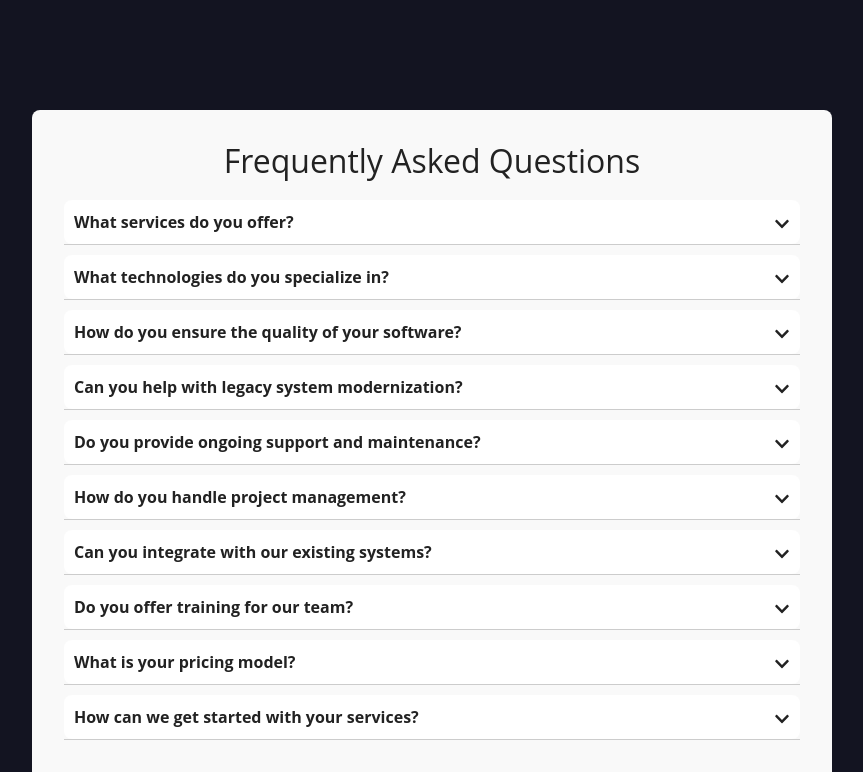
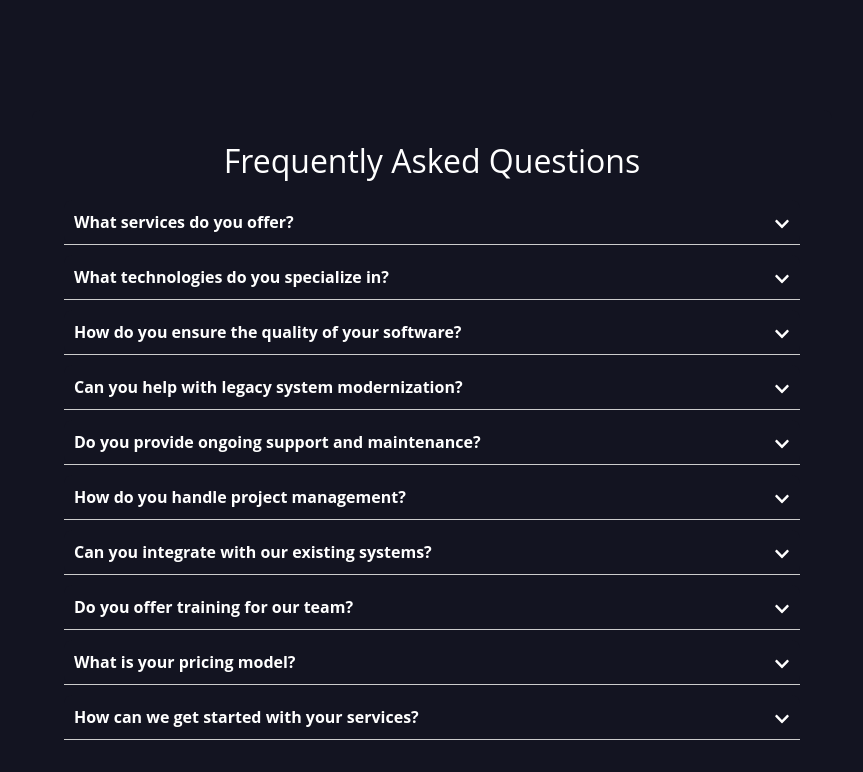
Before and after one commit to CSOLVE-TECH/csolve-tech-landing-website, a React (Create React App) app: page /contact in a window 1280 px wide. Shown: the part 1182-1954 px from the top of the page, without its empty margins (208-1071 px from the left). Built offline with nearby package versions, Linux system fonts and the light colour scheme.

Commit message:
adjust style

```diff
--- a/src/pages/Contactus/Faq.css
+++ b/src/pages/Contactus/Faq.css
@@ -2,7 +2,7 @@
     max-width: 800px;
     margin: 0 auto;
     padding: 2rem;
-    background-color: #f9f9f9;
+    background-color: #131421;
     border-radius: 8px;
 
 }
@@ -10,6 +10,7 @@
 .faq-container h2 {
     text-align: center;
     margin-bottom: 20px;
+    color: #fff;
 }
 
 .faq-item {
@@ -24,14 +25,16 @@
     padding: 10px;
     cursor: pointer;
     font-weight: bold;
-    background-color: #fff;
+    color: #fff;
+    background-color: #131421;
     border-radius: 8px;
 }
 
 .faq-answer {
     padding: 10px;
-    background-color: #fff;
+    background-color: #131421;
     border-radius: 8px;
+    color: #fff;
 }
 
 .icon {
```
